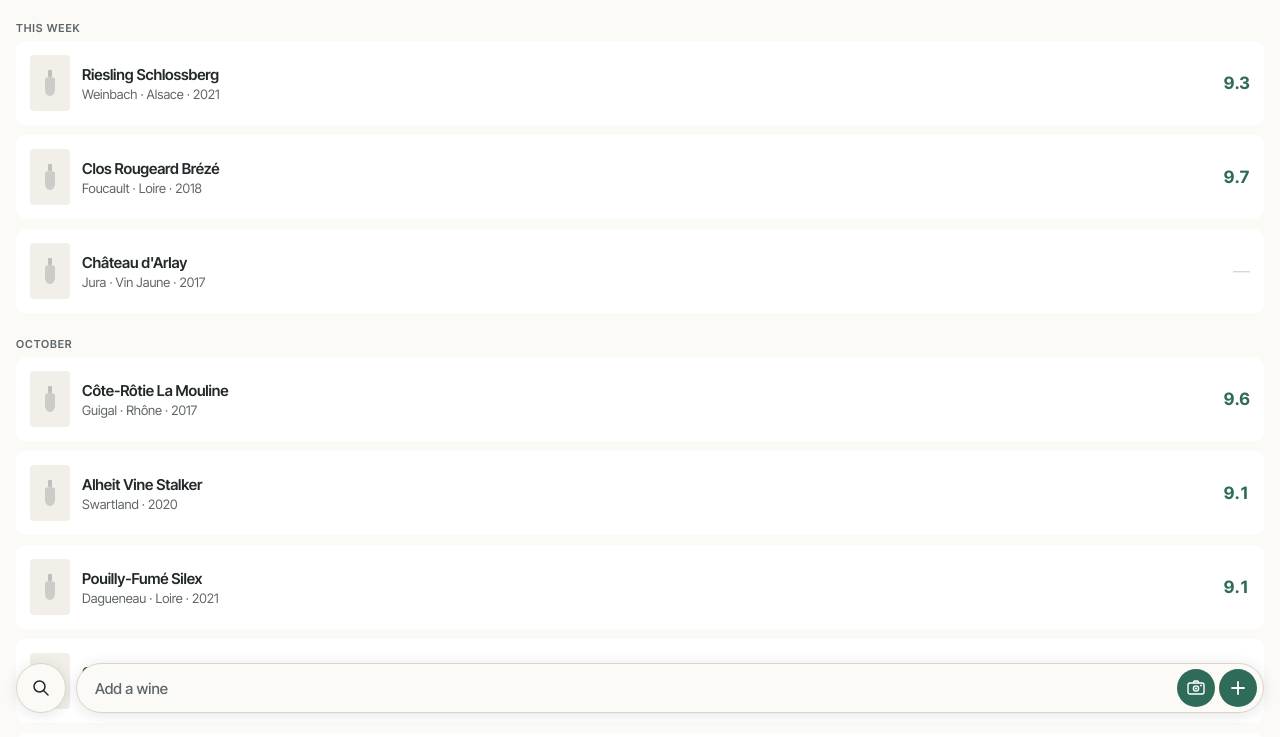
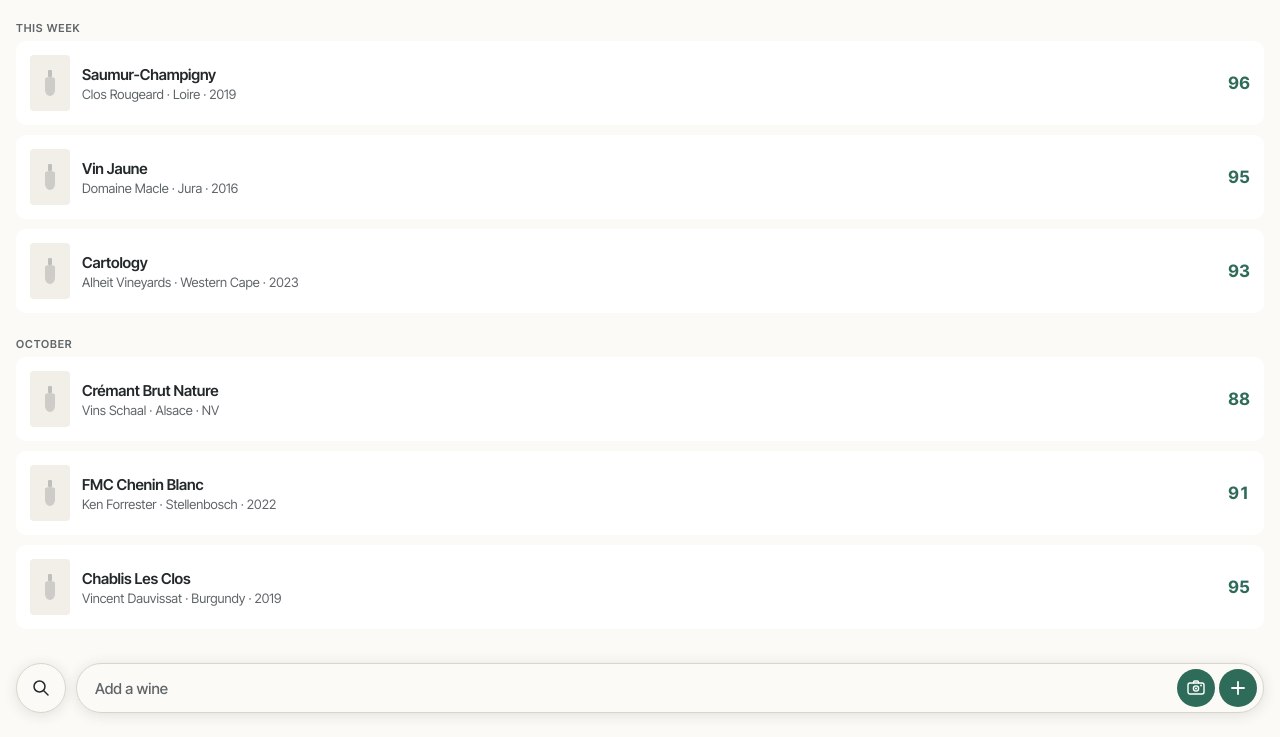
Before and after one commit to BenWappleyard/wine-journal, a plain HTML site: page index.html in a window 1280 px wide. Shown: the part 63-800 px from the top of the page. Drawn offline with Linux system fonts and the light colour scheme.

Commit message:
Sync with Paper — correct wine list, scores out of 100, Here's to you header
Co-Authored-By: Claude Sonnet 4.6 <noreply@anthropic.com>
Claude-Session: https://claude.ai/code/session_01J7rGcUdL5qHw3vhuLF4xNG

```diff
--- a/index.html
+++ b/index.html
@@ -940,7 +940,7 @@
   </div>
 
   <div class="cellar-header">
-    <div class="cellar-title">Cellar</div>
+    <div class="cellar-title">Here's to you !</div>
     <div class="cellar-count">47 bottles</div>
   </div>
 
@@ -950,28 +950,28 @@
     <div class="wine-card" data-id="0">
       <div class="wine-thumb"><svg width="14" height="26" viewBox="0 0 14 26" fill="none"><rect x="5" y="0" width="4" height="7" rx="1" fill="var(--ink-muted)" opacity=".35"/><path d="M2 9C2 8 3.3 7 7 7s5 1 5 2v11c0 2-1.6 6-5 6s-5-4-5-6V9z" fill="var(--ink-muted)" opacity=".25"/></svg></div>
       <div class="wine-info">
-        <div class="wine-name">Riesling Schlossberg</div>
-        <div class="wine-meta">Weinbach · Alsace · 2021</div>
-      </div>
-      <span class="wine-score">9.3</span>
+        <div class="wine-name">Saumur-Champigny</div>
+        <div class="wine-meta">Clos Rougeard · Loire · 2019</div>
+      </div>
+      <span class="wine-score">96</span>
     </div>
 
     <div class="wine-card" data-id="1">
       <div class="wine-thumb"><svg width="14" height="26" viewBox="0 0 14 26" fill="none"><rect x="5" y="0" width="4" height="7" rx="1" fill="var(--ink-muted)" opacity=".35"/><path d="M2 9C2 8 3.3 7 7 7s5 1 5 2v11c0 2-1.6 6-5 6s-5-4-5-6V9z" fill="var(--ink-muted)" opacity=".25"/></svg></div>
       <div class="wine-info">
-        <div class="wine-name">Clos Rougeard Brézé</div>
-        <div class="wine-meta">Foucault · Loire · 2018</div>
-      </div>
-      <span class="wine-score">9.7</span>
+        <div class="wine-name">Vin Jaune</div>
+        <div class="wine-meta">Domaine Macle · Jura · 2016</div>
+      </div>
+      <span class="wine-score">95</span>
     </div>
 
     <div class="wine-card" data-id="2">
       <div class="wine-thumb"><svg width="14" height="26" viewBox="0 0 14 26" fill="none"><rect x="5" y="0" width="4" height="7" rx="1" fill="var(--ink-muted)" opacity=".35"/><path d="M2 9C2 8 3.3 7 7 7s5 1 5 2v11c0 2-1.6 6-5 6s-5-4-5-6V9z" fill="var(--ink-muted)" opacity=".25"/></svg></div>
       <div class="wine-info">
-        <div class="wine-name">Château d'Arlay</div>
-        <div class="wine-meta">Jura · Vin Jaune · 2017</div>
-      </div>
-      <span class="wine-score-empty">—</span>
+        <div class="wine-name">Cartology</div>
+        <div class="wine-meta">Alheit Vineyards · Western Cape · 2023</div>
+      </div>
+      <span class="wine-score">93</span>
     </div>
 
     <div class="group-label" style="margin-top: 4px;">October</div>
@@ -979,46 +979,28 @@
     <div class="wine-card" data-id="3">
       <div class="wine-thumb"><svg width="14" height="26" viewBox="0 0 14 26" fill="none"><rect x="5" y="0" width="4" height="7" rx="1" fill="var(--ink-muted)" opacity=".35"/><path d="M2 9C2 8 3.3 7 7 7s5 1 5 2v11c0 2-1.6 6-5 6s-5-4-5-6V9z" fill="var(--ink-muted)" opacity=".25"/></svg></div>
       <div class="wine-info">
-        <div class="wine-name">Côte-Rôtie La Mouline</div>
-        <div class="wine-meta">Guigal · Rhône · 2017</div>
-      </div>
-      <span class="wine-score">9.6</span>
+        <div class="wine-name">Crémant Brut Nature</div>
+        <div class="wine-meta">Vins Schaal · Alsace · NV</div>
+      </div>
+      <span class="wine-score">88</span>
     </div>
 
     <div class="wine-card" data-id="4">
       <div class="wine-thumb"><svg width="14" height="26" viewBox="0 0 14 26" fill="none"><rect x="5" y="0" width="4" height="7" rx="1" fill="var(--ink-muted)" opacity=".35"/><path d="M2 9C2 8 3.3 7 7 7s5 1 5 2v11c0 2-1.6 6-5 6s-5-4-5-6V9z" fill="var(--ink-muted)" opacity=".25"/></svg></div>
       <div class="wine-info">
-        <div class="wine-name">Alheit Vine Stalker</div>
-        <div class="wine-meta">Swartland · 2020</div>
-      </div>
-      <span class="wine-score">9.1</span>
+        <div class="wine-name">FMC Chenin Blanc</div>
+        <div class="wine-meta">Ken Forrester · Stellenbosch · 2022</div>
+      </div>
+      <span class="wine-score">91</span>
     </div>
 
     <div class="wine-card" data-id="5">
       <div class="wine-thumb"><svg width="14" height="26" viewBox="0 0 14 26" fill="none"><rect x="5" y="0" width="4" height="7" rx="1" fill="var(--ink-muted)" opacity=".35"/><path d="M2 9C2 8 3.3 7 7 7s5 1 5 2v11c0 2-1.6 6-5 6s-5-4-5-6V9z" fill="var(--ink-muted)" opacity=".25"/></svg></div>
       <div class="wine-info">
-        <div class="wine-name">Pouilly-Fumé Silex</div>
-        <div class="wine-meta">Dagueneau · Loire · 2021</div>
-      </div>
-      <span class="wine-score">9.1</span>
-    </div>
-
-    <div class="wine-card" data-id="6">
-      <div class="wine-thumb"><svg width="14" height="26" viewBox="0 0 14 26" fill="none"><rect x="5" y="0" width="4" height="7" rx="1" fill="var(--ink-muted)" opacity=".35"/><path d="M2 9C2 8 3.3 7 7 7s5 1 5 2v11c0 2-1.6 6-5 6s-5-4-5-6V9z" fill="var(--ink-muted)" opacity=".25"/></svg></div>
-      <div class="wine-info">
-        <div class="wine-name">Corton-Charlemagne</div>
-        <div class="wine-meta">Coche-Dury · Burgundy · 2019</div>
-      </div>
-      <span class="wine-score">9.7</span>
-    </div>
-
-    <div class="wine-card" data-id="7">
-      <div class="wine-thumb"><svg width="14" height="26" viewBox="0 0 14 26" fill="none"><rect x="5" y="0" width="4" height="7" rx="1" fill="var(--ink-muted)" opacity=".35"/><path d="M2 9C2 8 3.3 7 7 7s5 1 5 2v11c0 2-1.6 6-5 6s-5-4-5-6V9z" fill="var(--ink-muted)" opacity=".25"/></svg></div>
-      <div class="wine-info">
-        <div class="wine-name">Chablis Valmur</div>
-        <div class="wine-meta">Dauvissat · Burgundy · 2019</div>
-      </div>
-      <span class="wine-score">9.5</span>
+        <div class="wine-name">Chablis Les Clos</div>
+        <div class="wine-meta">Vincent Dauvissat · Burgundy · 2019</div>
+      </div>
+      <span class="wine-score">95</span>
     </div>
   </div>
 
@@ -1183,8 +1165,8 @@
   </div>
 
   <div class="match-details">
-    <div class="match-name">Riesling Schlossberg</div>
-    <div class="match-producer">Domaine Weinbach · Alsace, France</div>
+    <div class="match-name">Saumur-Champigny</div>
+    <div class="match-producer">Clos Rougeard · Loire, France</div>
     <div class="match-tags">
       <span class="tag">2021</span>
       <span class="tag">White</span>
@@ -1236,8 +1218,8 @@
         </svg>
       </div>
       <div class="wine-strip-info">
-        <div id="tasting-strip-name" class="wine-strip-name">Riesling Schlossberg</div>
-        <div id="tasting-strip-meta" class="wine-strip-meta">Domaine Weinbach · 2021</div>
+        <div id="tasting-strip-name" class="wine-strip-name">Saumur-Champigny</div>
+        <div id="tasting-strip-meta" class="wine-strip-meta">Clos Rougeard · 2019</div>
       </div>
       <span class="wine-strip-change">Change</span>
     </div>
@@ -1295,7 +1277,7 @@
     <!-- Score -->
     <div class="field-label">Score <span>optional</span></div>
     <div class="field-row">
-      <span class="field-row-placeholder">Add a score out of 10</span>
+      <span class="field-row-placeholder">Add a score out of 100</span>
     </div>
   </div>
 
@@ -1350,7 +1332,7 @@
         <div id="d-name" class="detail-name">—</div>
         <div id="d-producer" class="detail-producer">—</div>
         <div id="d-score-wrap">
-          <span id="d-score" class="detail-score-big">—</span><span id="d-score-denom" class="detail-score-denom" style="display:none;">/10</span>
+          <span id="d-score" class="detail-score-big">—</span><span id="d-score-denom" class="detail-score-denom" style="display:none;">/100</span>
         </div>
       </div>
     </div>
@@ -1385,14 +1367,12 @@
 <script>
   // ── WINE DATA ────────────────────────────────────────
   const WINES = [
-    { name: 'Riesling Schlossberg', producer: 'Domaine Weinbach', region: 'Alsace', vintage: '2021', type: 'White', score: '9.3', note: null, date: 'Nov 12, 2026', where: 'Home' },
-    { name: 'Clos Rougeard Brézé', producer: 'Foucault', region: 'Loire', vintage: '2018', type: 'White', score: '9.7', note: 'Extraordinary minerality, almost electric. Wet chalk and quince with this impossible tension. Needs years but irresistible now.', date: 'Nov 10, 2026', where: 'Restaurant' },
-    { name: "Château d'Arlay", producer: null, region: 'Jura', vintage: '2017', type: 'Vin Jaune', score: null, note: null, date: 'Nov 9, 2026', where: 'Home' },
-    { name: 'Côte-Rôtie La Mouline', producer: 'Guigal', region: 'Rhône', vintage: '2017', type: 'Red', score: '9.6', note: 'Velvet and violets. That signature Viognier lift makes it almost ethereal. Long, long finish.', date: 'Oct 28, 2026', where: 'Home' },
-    { name: 'Alheit Vine Stalker', producer: 'Alheit', region: 'Swartland', vintage: '2020', type: 'White', score: '9.1', note: null, date: 'Oct 22, 2026', where: 'Home' },
-    { name: 'Pouilly-Fumé Silex', producer: 'Dagueneau', region: 'Loire', vintage: '2021', type: 'White', score: '9.1', note: null, date: 'Oct 18, 2026', where: 'Restaurant' },
-    { name: 'Corton-Charlemagne', producer: 'Coche-Dury', region: 'Burgundy', vintage: '2019', type: 'White', score: '9.7', note: 'Dense and coiled right now. Remarkable concentration. Needs 5–8 years but showing its bones clearly.', date: 'Oct 14, 2026', where: 'Home' },
-    { name: 'Chablis Valmur', producer: 'Dauvissat', region: 'Burgundy', vintage: '2019', type: 'White', score: '9.5', note: null, date: 'Oct 10, 2026', where: 'Home' },
+    { name: 'Saumur-Champigny', producer: 'Clos Rougeard', region: 'Loire', vintage: '2019', type: 'Red', score: '96', note: 'Incredible petrol and slate on the nose. Bright citrus with a long mineral finish — still has years ahead of it.', date: 'Nov 12, 2026', where: 'Home' },
+    { name: 'Vin Jaune', producer: 'Domaine Macle', region: 'Jura', vintage: '2016', type: 'White', score: '95', note: null, date: 'Nov 10, 2026', where: 'Restaurant' },
+    { name: 'Cartology', producer: 'Alheit Vineyards', region: 'Western Cape', vintage: '2023', type: 'White', score: '93', note: null, date: 'Nov 9, 2026', where: 'Home' },
+    { name: 'Crémant Brut Nature', producer: 'Vins Schaal', region: 'Alsace', vintage: 'NV', type: 'Sparkling', score: '88', note: null, date: 'Oct 28, 2026', where: 'Home' },
+    { name: 'FMC Chenin Blanc', producer: 'Ken Forrester', region: 'Stellenbosch', vintage: '2022', type: 'White', score: '91', note: null, date: 'Oct 22, 2026', where: 'Home' },
+    { name: 'Chablis Les Clos', producer: 'Vincent Dauvissat', region: 'Burgundy', vintage: '2019', type: 'White', score: '95', note: null, date: 'Oct 18, 2026', where: 'Restaurant' },
   ];
 
   // ── NAV HELPERS ─────────────────────────────────────
@@ -1521,8 +1501,8 @@
       titleEl.textContent = 'Tasting note';
       stripEl.style.display = '';
       metaEl.style.display = 'none';
-      document.getElementById('tasting-strip-name').textContent = 'Riesling Schlossberg';
-      document.getElementById('tasting-strip-meta').textContent = 'Domaine Weinbach · 2021';
+      document.getElementById('tasting-strip-name').textContent = 'Saumur-Champigny';
+      document.getElementById('tasting-strip-meta').textContent = 'Clos Rougeard · 2019';
     }
 
     navigate('tasting');
```
